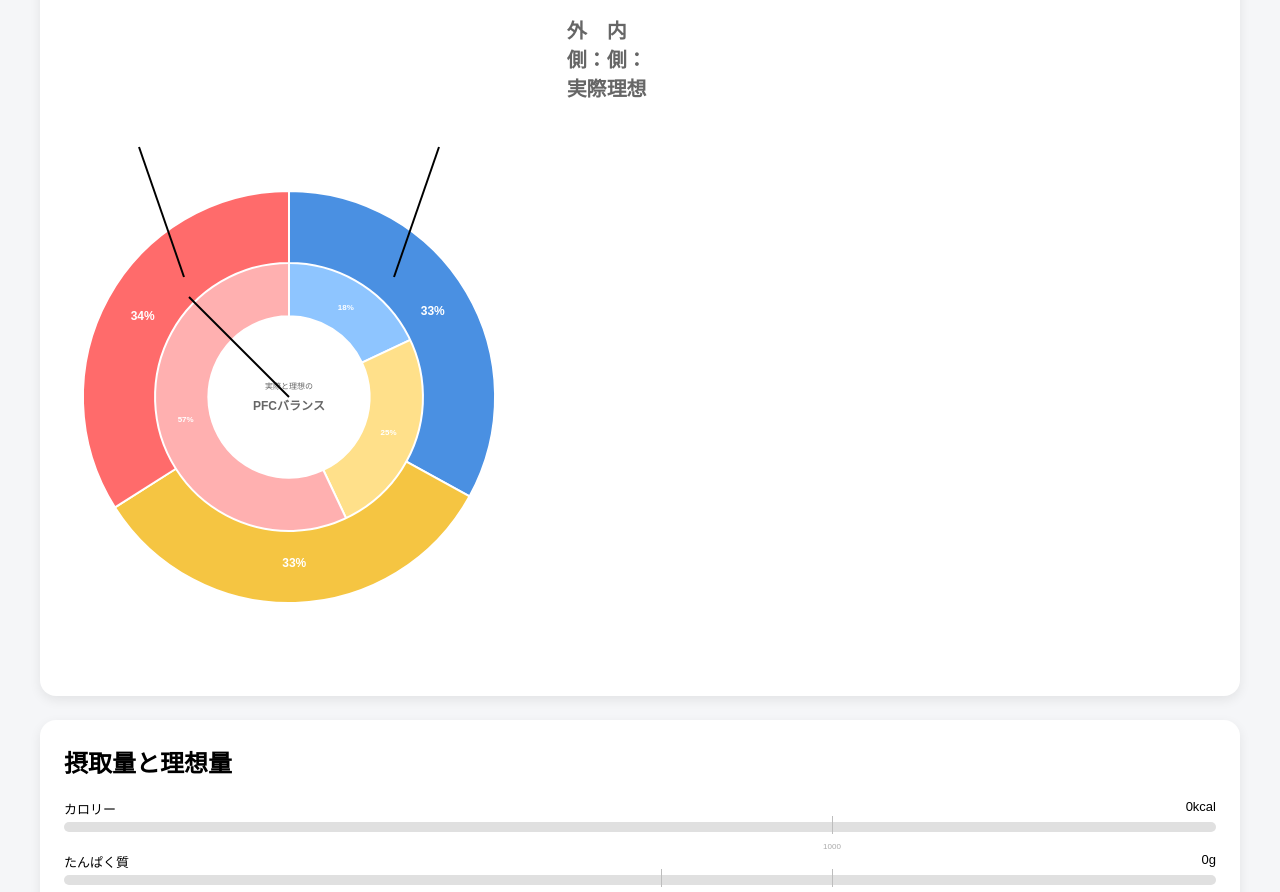
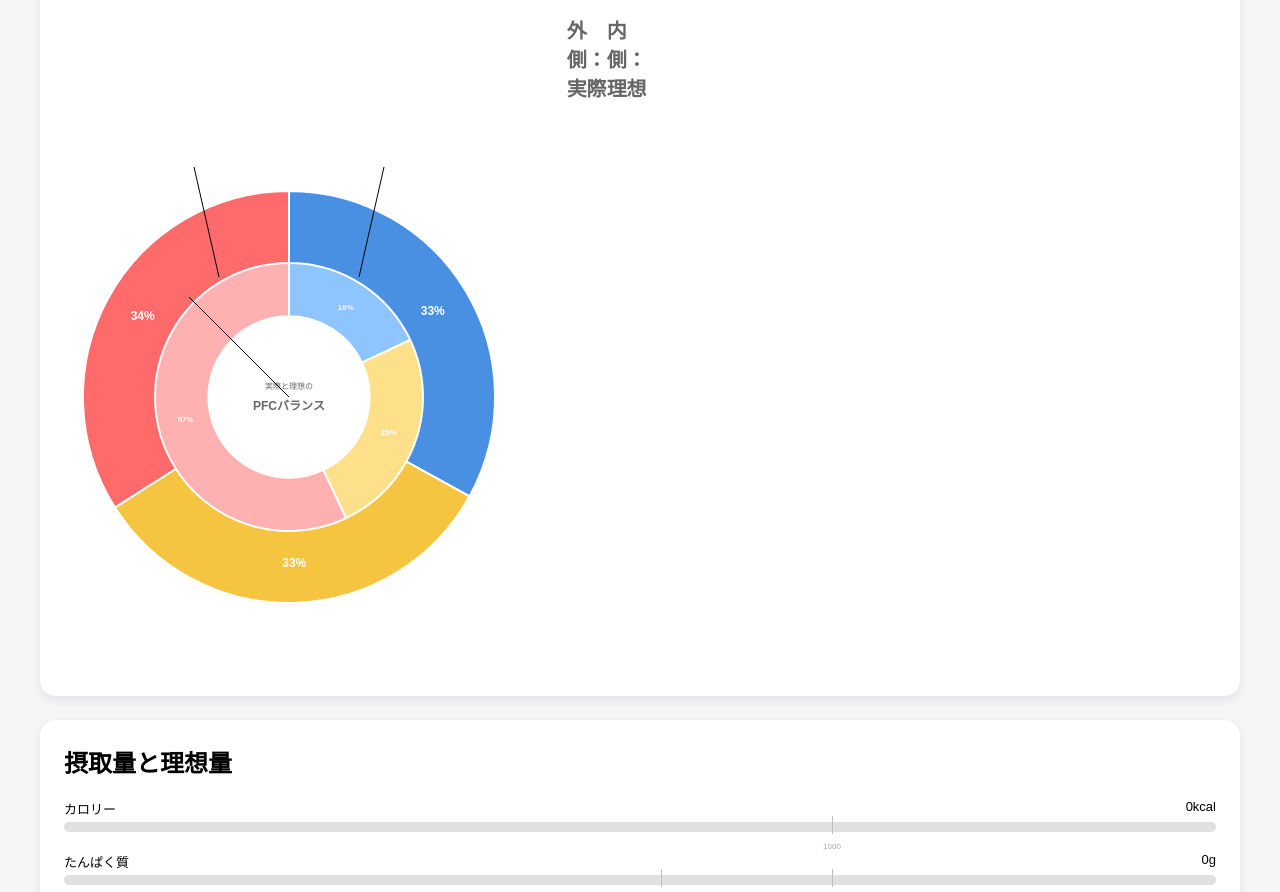
Before and after one commit to rinxxlove/nutrition-app, a website: page src/index.html in a window 1280 px wide. Shown: the part 780-1672 px from the top of the page. Drawn offline with nearby package versions, Linux system fonts and the light colour scheme.

Commit message:
Update index.html

```diff
--- a/src/index.html
+++ b/src/index.html
@@ -653,8 +653,8 @@ afterDraw(chart) {
   // // ガイド線
   // // =====================
 
-  ctx.strokeStyle = "666";
-  ctx.lineWidth = 2;
+  ctx.strokeStyle = "777";
+  ctx.lineWidth = 1;
 
   ctx.beginPath();
   ctx.moveTo(centerX, centerY);
@@ -663,14 +663,14 @@ afterDraw(chart) {
 
   // 左（理想）
   ctx.beginPath();
-  ctx.moveTo(centerX - 105, centerY - 120); // 開始位置
-  ctx.lineTo(centerX - 150, centerY - 250); // 終了位置
+  ctx.moveTo(centerX - 70, centerY - 120); // 開始位置
+  ctx.lineTo(centerX - 95, centerY - 230); // 終了位置
   ctx.stroke();
 
   // 右（実際）
   ctx.beginPath();
-  ctx.moveTo(centerX + 105, centerY - 120);
-  ctx.lineTo(centerX + 150, centerY - 250);
+  ctx.moveTo(centerX + 70, centerY - 120);
+  ctx.lineTo(centerX + 95, centerY - 230);
   ctx.stroke();
 
   ctx.restore();
```
